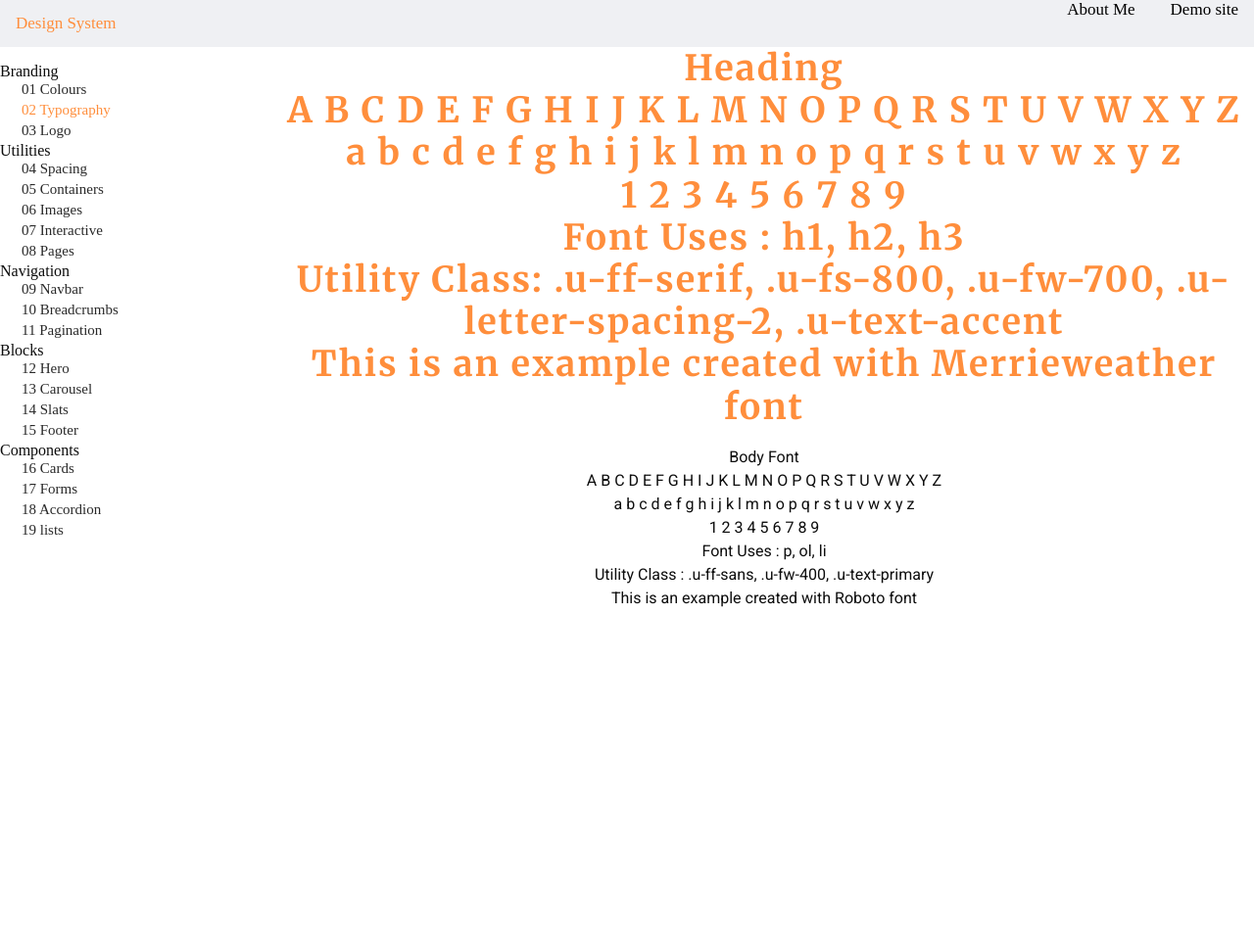
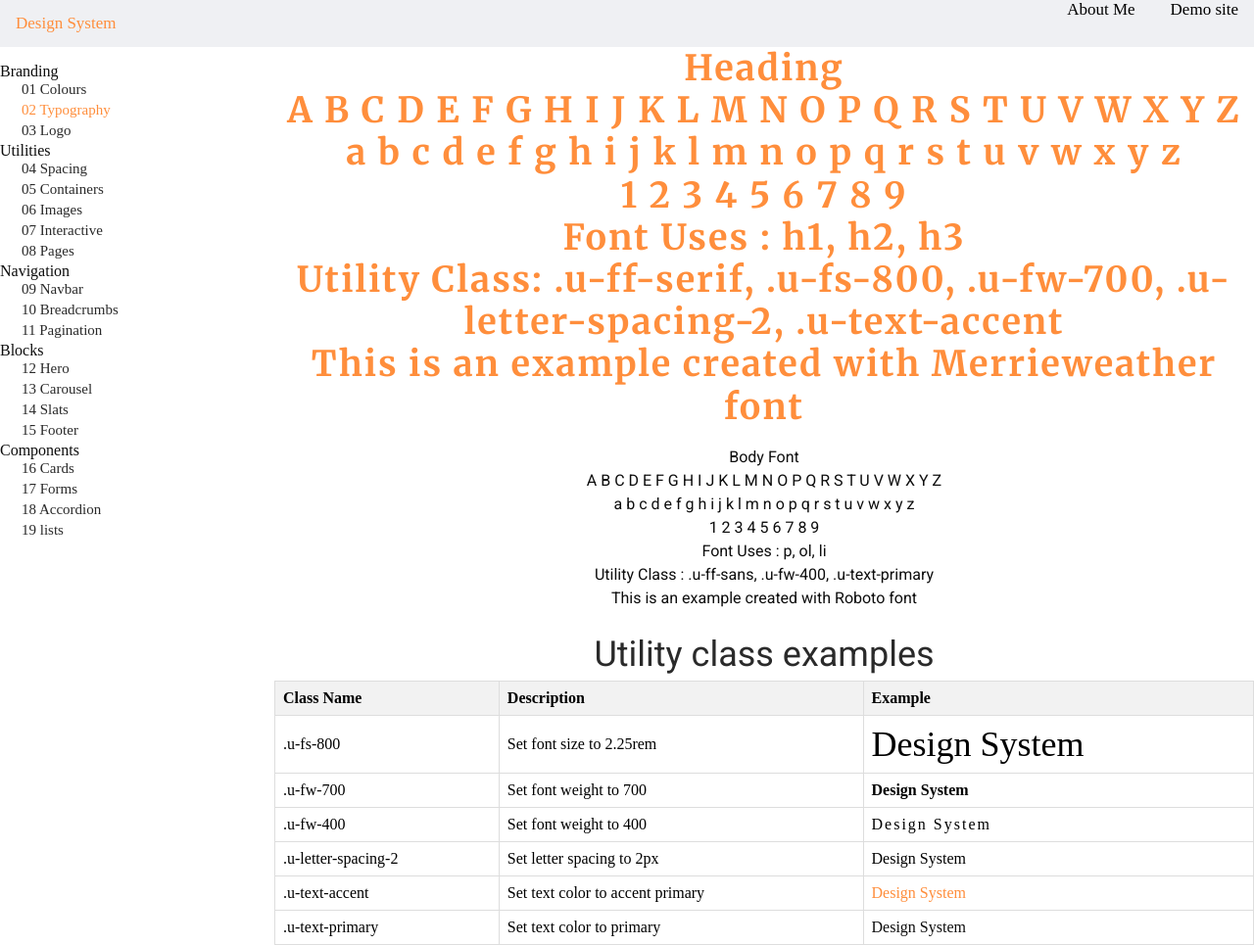
Before and after one commit to nic-dgl309-2024WI/design-system-AnumolSkaria98, a plain HTML site: page typography.html in a window 1280 px wide. Shown: the whole page at 98% size. Before the commit the page ends 800 px from the top, so only its background shows below. Drawn offline with Linux system fonts and the light colour scheme.

Commit message:
Provide examples for utility classes on typography page

```diff
--- a/design-system.css
+++ b/design-system.css
@@ -133,9 +133,6 @@
   padding-left: 130px;
   text-align: center;
 }
-.typography-example {
-  color: var(--clr-accent-primary);
-}
 
 /* Define utility classes for font usage */
 
@@ -161,6 +158,22 @@
 
 .u-text-primary {
   color: var(--clr-text-primary); /* Example primary text color */
+}
+/* Table styles */
+.typography-example__table {
+  border-collapse: collapse;
+  width: 100%;
+}
+
+.typography-example__table th,
+.typography-example__table td {
+  border: 1px solid #ddd;
+  padding: 8px;
+  text-align: left;
+}
+
+.typography-example__table th {
+  background-color: #f2f2f2;
 }
 
 /* Reference - ChatGPT */
--- a/typography.html
+++ b/typography.html
@@ -127,6 +127,54 @@
           This is an example created with Roboto font
         </p>
       </div>
+
+      <br>
+      <div class="typography">
+        <h1 class="u-ff-sans u-fs-800">Utility class examples</h1>
+        <table class="typography-example__table">
+          <thead>
+            <tr>
+              <th>Class Name</th>
+              <th>Description</th>
+              <th>Example</th>
+            </tr>
+          </thead>
+          <tbody>
+            <tr>
+              <td>.u-fs-800</td>
+              <td>Set font size to 2.25rem</td>
+              <td><span class="u-fs-800">Design System</span></td>
+            </tr>
+            <tr>
+              <td>.u-fw-700</td>
+              <td>Set font weight to 700</td>
+              <td><span class="u-fw-700 ">Design System</span></td>
+            </tr>
+            <tr>
+              <td>.u-fw-400</td>
+              <td>Set font weight to 400</td>
+              <td>
+                <span class="u-letter-spacing-2">Design System</span>
+              </td>
+            </tr>
+            <tr>
+              <td>.u-letter-spacing-2</td>
+              <td>Set letter spacing to 2px</td>
+              <td><span class="u-fw-400">Design System</span></td>
+            </tr>
+            <tr>
+              <td>.u-text-accent</td>
+              <td>Set text color to accent primary</td>
+              <td><span class="u-text-accent">Design System</span></td>
+            </tr>
+            <tr>
+              <td>.u-text-primary</td>
+              <td>Set text color to primary</td>
+              <td><span class="u-text-primary">Design System</span></td>
+            </tr>
+          </tbody>
+        </table>
+      </div>
     </main>
     <link rel="stylesheet" href="styles.css" />
     <link rel="stylesheet" href="design-system.css" />
```
